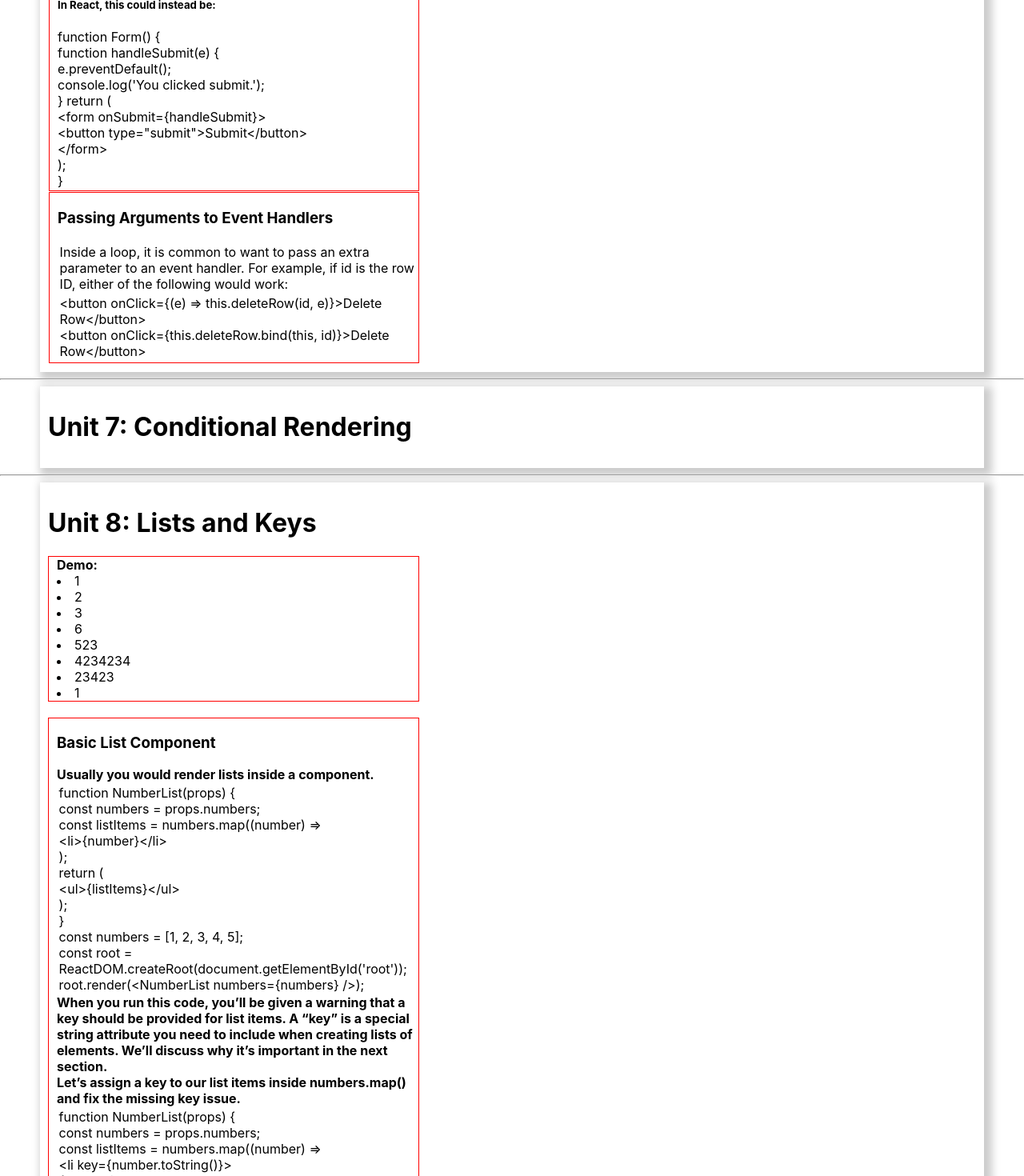
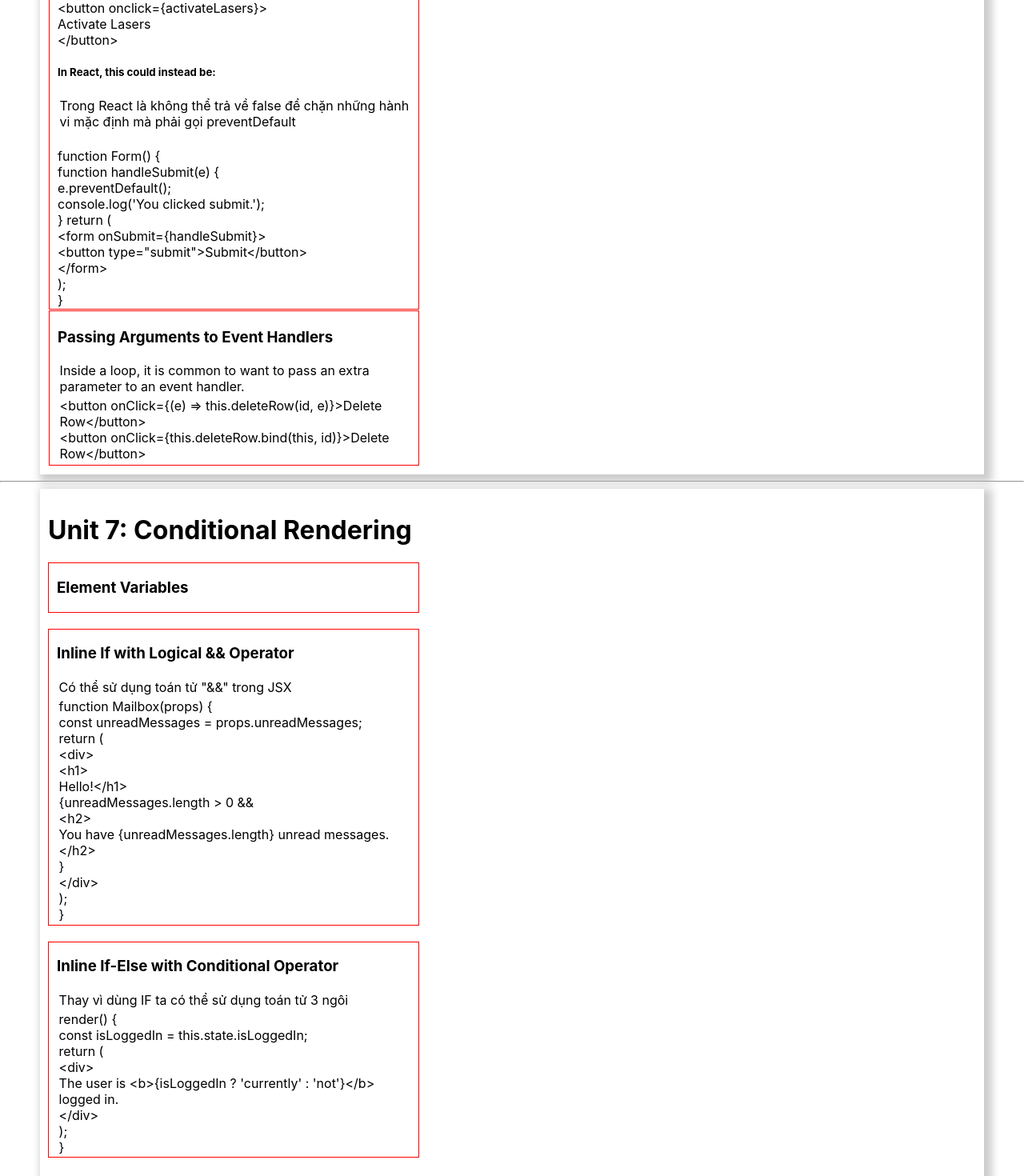
Before and after one commit to hobabe/Reactjs_2022, a React (Create React App) app in the folder Mainconcept/study_reactjs/: page /khanh-react in a window 1280 px wide. Shown: the part 4860-6330 px from the top of the page at 80% size. Built offline with nearby package versions, Linux system fonts and the light colour scheme.

Commit message:
update and change content Unit: 6: Handling Event, 7: Conditional Rendering ,9: Forms, 10: Lifting State Up

```diff
--- a/Mainconcept/study_reactjs/src/khanh/t10-lifting-state-up/LiftingStateUp.jsx
+++ b/Mainconcept/study_reactjs/src/khanh/t10-lifting-state-up/LiftingStateUp.jsx
@@ -16,6 +16,7 @@ class LiftingStateUp extends React.Component {
                 </div><br />
                 <div className="content">
                     <h3>Lifting State Up</h3>
+                    <p>Để có thể chuyển trạng thái từ component con lên component cha thì component cha sẽ gửi quyền thay đổi trạng thái cho component con</p>
                 </div>
 
             </div>
--- a/Mainconcept/study_reactjs/src/khanh/t6-handling-event/HandlingEvent.jsx
+++ b/Mainconcept/study_reactjs/src/khanh/t6-handling-event/HandlingEvent.jsx
@@ -18,12 +18,16 @@ function HandlingEvent() {
                     &lt;/button&gt;
                 </label>
                 <h5>is slightly different in React:</h5>
+                <p>- Những sự kiện của React được đặt tên theo dạng camelCase, thay vì lowercase.<br />
+                    - Với JSX, có thể sử dụng “hàm” (function) để bắt sự kiện thay vì phải truyền vào một chuỗi.<br />
+                </p>
                 <label>
                     &lt;button onclick={'{activateLasers}'}&gt;<br />
                     Activate Lasers<br />
                     &lt;/button&gt;
                 </label>
                 <h5>In React, this could instead be:</h5>
+                <p> Trong React là không thể trả về false để chặn những hành vi mặc định mà phải gọi preventDefault</p><br />
                 <label>function Form() {"{"}</label><br />
                 <label>function handleSubmit(e) {"{"}</label><br />
                 <label>    e.preventDefault();<br />
@@ -39,7 +43,7 @@ function HandlingEvent() {
             </p>
             <p className="content">
                 <h3>Passing Arguments to Event Handlers</h3>
-                <p>Inside a loop, it is common to want to pass an extra parameter to an event handler. For example, if id is the row ID, either of the following would work:</p>
+                <p>Inside a loop, it is common to want to pass an extra parameter to an event handler.</p>
                 <p>
                     &lt;button onClick={"{(e) => this.deleteRow(id, e)}"}&gt;Delete Row&lt;/button&gt;<br />
                     &lt;button onClick={"{this.deleteRow.bind(this, id)}"}&gt;Delete Row&lt;/button&gt;
--- a/Mainconcept/study_reactjs/src/khanh/t7-conditional-rendering/ConditionalRendering.jsx
+++ b/Mainconcept/study_reactjs/src/khanh/t7-conditional-rendering/ConditionalRendering.jsx
@@ -2,6 +2,40 @@ const ConditionalRendering = () => {
     return (
         <div className="style">
             <h1>Unit 7: Conditional Rendering</h1>
+            <div className="content">
+                <h3>Element Variables</h3>
+
+            </div><br />
+            <div className="content">
+                <h3>Inline If with Logical && Operator</h3>
+                <p>Có thể sử dụng toán tử "&&" trong JSX</p>
+                <p>function Mailbox(props){" {"}<br />
+                    const unreadMessages = props.unreadMessages;<br />
+                    return (<br />
+                    &lt;div&gt;<br />
+                    &lt;h1&gt;<br />Hello!&lt;/h1&gt;<br />
+                    {" {"}unreadMessages.length &gt; 0 &&<br />
+                    &lt;h2&gt;<br />
+                    You have{" {"}unreadMessages.length{"}"} unread messages.<br />
+                    &lt;/h2&gt;<br />
+                    {"}"}<br />
+                    &lt;/div&gt;<br />
+                    );<br />
+                    {"}"}</p>
+            </div><br />
+            <div className="content">
+                <h3>Inline If-Else with Conditional Operator</h3>
+                <p>Thay vì dùng IF ta có thể sử dụng toán tử 3 ngôi </p>
+                <p>render() {"{"}<br />
+                    const isLoggedIn = this.state.isLoggedIn;<br />
+                    return (<br />
+                    &lt;div&gt;<br />
+                    The user is &lt;b&gt;{"{isLoggedIn ? 'currently' : 'not'}"}&lt;/b&gt; logged in.<br />
+                    &lt;/div&gt;<br />
+                    );<br />
+                    {"}"}</p>
+
+            </div><br />
         </div>
     )
 }
--- a/Mainconcept/study_reactjs/src/khanh/t9-forms/Foms.jsx
+++ b/Mainconcept/study_reactjs/src/khanh/t9-forms/Foms.jsx
@@ -17,12 +17,15 @@ class Form extends React.Component {
                 <h1>Unit 9: Form</h1>
                 <div className="content">
                     <h3>Controlled Components</h3>
+                    <p>Đối với một controlled component, giá trị của input luôn luôn được điều khiển bởi state của React</p>
                 </div><br />
                 <div className="content">
                     <h3>The textarea Tag</h3>
+                    <p>Thuộc tính value không hỗ trợ trên textarea</p>
                 </div><br />
                 <div className="content">
                     <h3>The select Tag</h3>
+                    <p>Trong React, thay vì dùng thuộc tính selected, ta sẽ dùng thuộc tính value ở thẻ select.</p>
                     <select onchange={this.handleSelectTag} style={{ marginBottom: '10px' }}>
                         <option>Select 1</option>
                         <option>Select 2</option>
```
